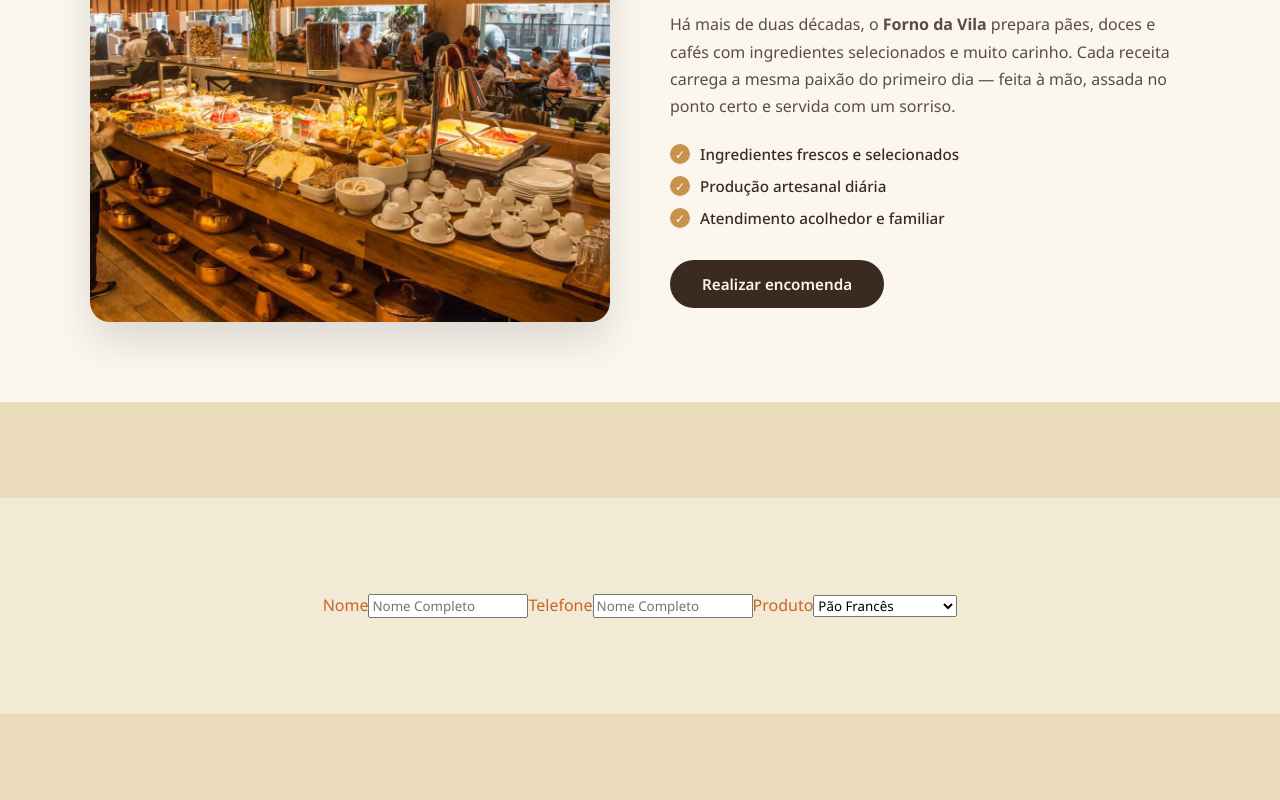
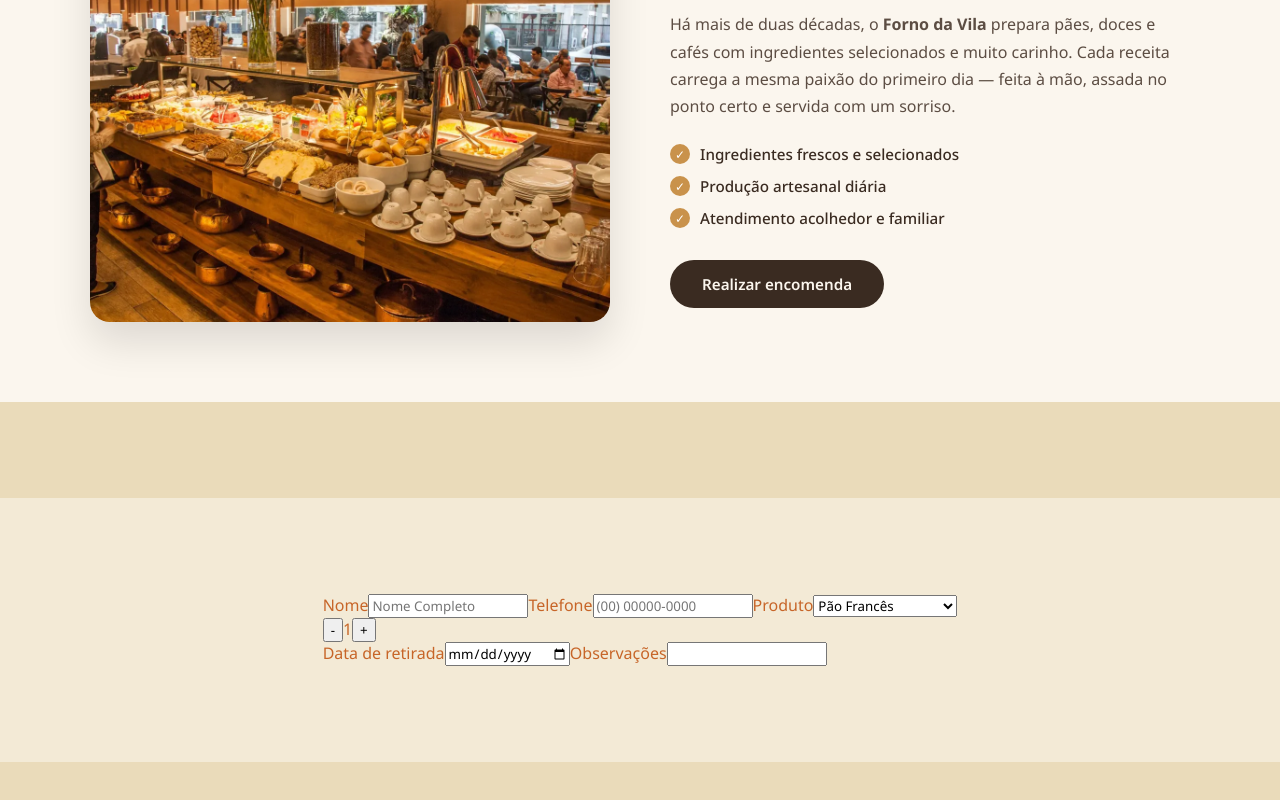
Before and after one commit to ryangbd/Padaria_Forno_da_Vila, a React (Vite) app: page / in a window 1280 px wide. Shown: the part 3320-4120 px from the top of the page. Built offline with nearby package versions, Linux system fonts and the light colour scheme.

Commit message:
update form encomenda

```diff
--- a/src/components/Encomenda/Encomenda.jsx
+++ b/src/components/Encomenda/Encomenda.jsx
@@ -2,16 +2,17 @@ import { useState } from "react"
 import "./Encomenda.css"
 
 const produtos = [
-    {id:1,nome:"Pão Francês",preço:0.80},
-    {id:2,nome:"Croissant Artesanal",preço:6.50},
-    {id:3,nome:"Pão Italiano", preço:8.00},
-    {id:4,nome:"Sonho",preço:5.00},
-    {id:5,nome:"Bolo de Cenoura",preço:7.50},
-    {id:6,nome:"Café Especial",preço:5.00}
+    {id:1,nome:"Pão Francês",preço:0.80,qtd:null},
+    {id:2,nome:"Croissant Artesanal",preço:6.50,qtd:null},
+    {id:3,nome:"Pão Italiano", preço:8.00,qtd:null},
+    {id:4,nome:"Sonho",preço:5.00,qtd:null},
+    {id:5,nome:"Bolo de Cenoura",preço:7.50,qtd:null},
+    {id:6,nome:"Café Especial",preço:5.00,qtd:null}
 ]
 
 function Encomenda(){
-    const [form, setForm] = useState({ produtoId:""})
+    const [form, setForm] = useState({nome:"",telefone:"",produtoId:"",dataRetirada:""})
+    const [quantidade, setQuantidade] = useState(1)
     function handleChange(e){
         setForm({...form, [e.target.name]: e.target.value})
     }
@@ -21,13 +22,22 @@ function Encomenda(){
                 <label htmlFor="nome">Nome</label>
                 <input type="text" id="nome" name="nome" placeholder="Nome Completo"/>
                 <label htmlFor="telefone">Telefone</label>
-                <input type="number" id="telefone" name="telefone" placeholder="Nome Completo"/>
+                <input type="number" id="telefone" name="telefone" placeholder="(00) 00000-0000"/>
                 <label htmlFor="produto">Produto</label>
                 <select id="produto" name="produtoId" value={form.produtoId} onChange={handleChange}>
                     {produtos.map(p => (
                         <option key={p.id} value={p.id}>{p.nome}</option>
                     ))}
                 </select>
+                <div className="seletor-quantidade">
+                    <button type="button" onClick={() => setQuantidade(q => Math.max(1, q - 1))}>-</button>
+                        <span>{quantidade}</span>
+                    <button type="button" onClick={() => setQuantidade(q => q + 1)}>+</button>
+                </div>
+                <label htmlFor="date">Data de retirada</label>
+                <input type="date" id="date" name="dateId" onChange={handleChange} value={form.dateId} min={new Date().toISOString().split("T")[0]}></input>
+                <label htmlFor="obs">Observações</label>
+                <input type="text" id="obs" name="obsId"></input>
             </form>
         </div>
     )
```
